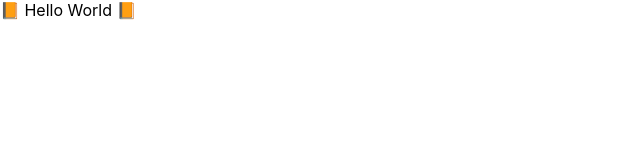
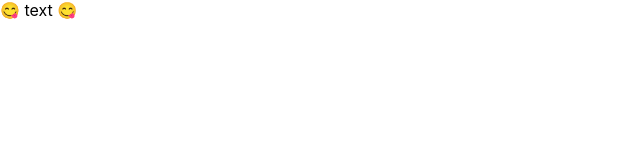
Before and after one commit to Tusar78/Think-in-a-react-way, a React (Create React App) app in the folder simple-react/: page / in a window 1280 px wide. Shown: the top 160 px of the page, without its empty margins (0-640 px from the left). Built offline with nearby package versions, Linux system fonts and the light colour scheme.

Commit message:
Using composition

```diff
--- a/simple-react/src/App.js
+++ b/simple-react/src/App.js
@@ -1,10 +1,15 @@
 import './App.css';
+import Emoji from './Component/Inheritance/Emoji';
 import Text from './Component/Testing/Text';
 
 function App() {
   return (
     <>
-      <Text />
+      <Emoji>
+        {
+          ({addEmoji}) => <Text adEmoji={addEmoji} />
+        }
+      </Emoji>
     </>
   );
 }
--- a/simple-react/src/Component/Inheritance/Emoji.js
+++ b/simple-react/src/Component/Inheritance/Emoji.js
@@ -3,14 +3,9 @@ import React, { Component } from 'react';
 class Emoji extends Component {
   adEmoji = (text, emoji) => `${emoji} ${text} ${emoji}`;
 
-  render(overwrite) {
-    let text = 'I am the emoji component';
-    if (overwrite) {
-      text = overwrite;
-    }
-
+  render() {
     return (
-      <div>{text}</div>
+      this.props.children({addEmoji: this.adEmoji})
     );
   }
 }
--- a/simple-react/src/Component/Testing/Text.js
+++ b/simple-react/src/Component/Testing/Text.js
@@ -1,16 +1,8 @@
-import Emoji from "../Inheritance/Emoji";
+import React from "react";
 
-class Text extends Emoji {
-  // eslint-disable-next-line no-useless-constructor
-  constructor(props) {
-    super(props);
-  }
-
-  render() {
-    const decoratedText = this.adEmoji('Hello World', '📙')
-    return super.render(decoratedText)
-  }
-
-}
+const Text = ({ adEmoji }) => {
+  const text = 'I am JavaScript'
+  return <div>{adEmoji ? adEmoji('text', '😋') : text}</div>;
+};
 
 export default Text;
```
